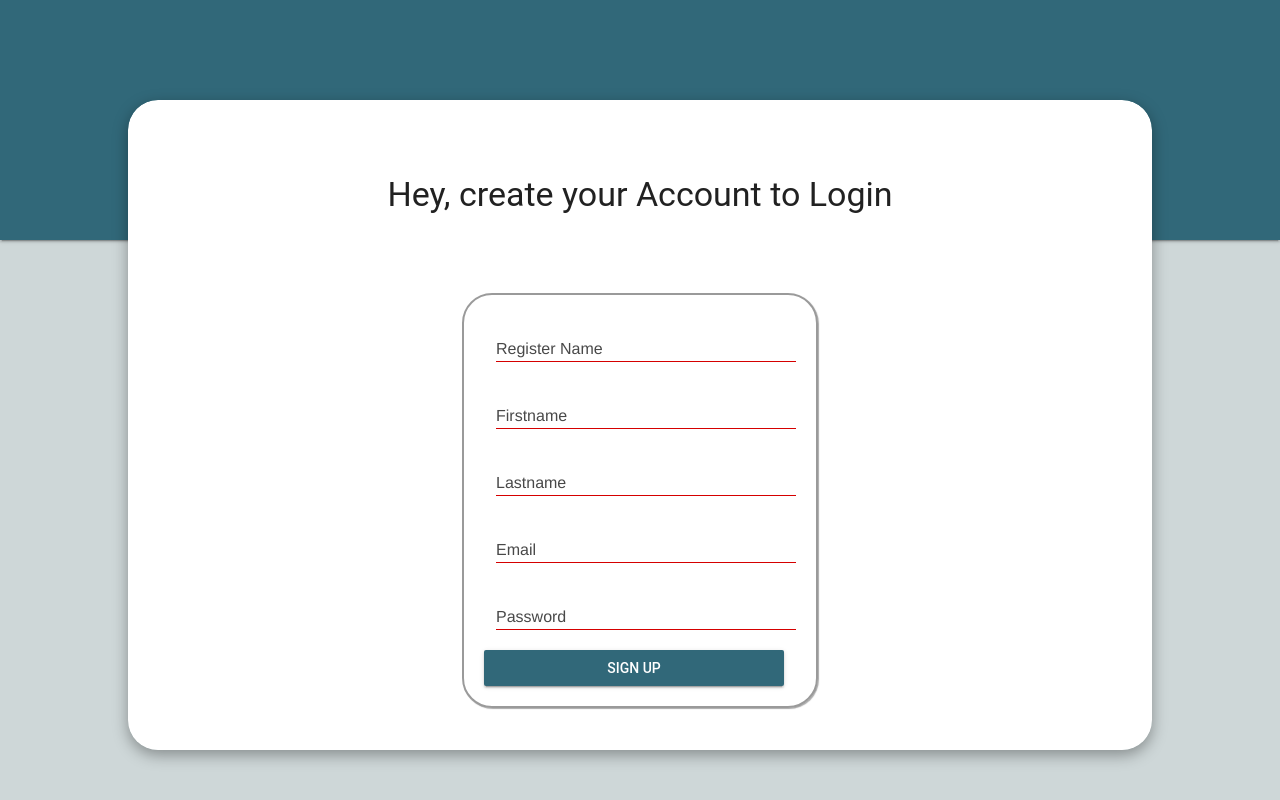
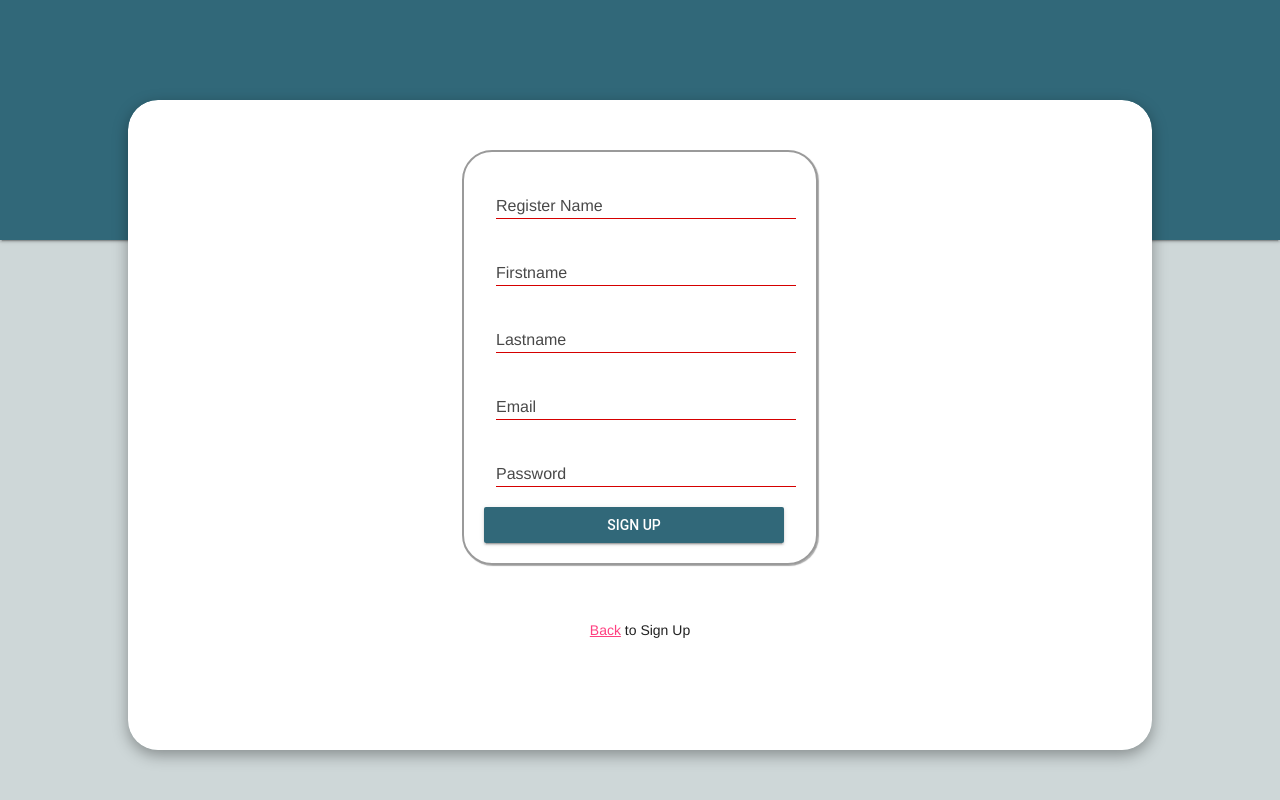
Before and after one commit to KlemensNa/Cjango_chat_app, a Django app: page /register/ in a window 1280 px wide. Run offline with Django 5.2, Linux system fonts and the light colour scheme.

Commit message:
finished V1.0

```diff
--- a/chat/templates/auth/login.html
+++ b/chat/templates/auth/login.html
@@ -26,7 +26,7 @@
             Sign In
         </button>
         {% if wrongPassword %}
-        <p class="red mt-16">username or password not correcr</p>
+        <p class="red mt-16">Username or password not correct</p>
         {% endif %}
     </form>
     <div class="toSignUp">
--- a/chat/templates/logout/logout.html
+++ b/chat/templates/logout/logout.html
@@ -3,7 +3,7 @@
 <div class="container logoutContainer">
     <h2>You have been logged out</h2>
     <div class="logoutLink">
-        <div>
+        <div class="logoutText">
             <a href="/login">Back</a> to Sign Up
         </div>
     </div>
--- a/chat/templates/register/register.html
+++ b/chat/templates/register/register.html
@@ -3,7 +3,6 @@
 
 
 <div class="container">
-    <h3>Hey, create your Account to Login</h1>
 
 {% if accountAllreadyExists %}
     <div>
--- a/chat/views.py
+++ b/chat/views.py
@@ -58,8 +58,8 @@
         else:
             # boolean für if_Abfrage im login.html
             # redirect as variable for the next url --> given to the hidden input
-            return render(request, 'auth/login.html', {'wrongPassword': True, 'redirect': redirect})
-    return render(request, 'auth/login.html', {'redirect': redirect})
+            return render(request, 'auth/login.html', {'wrongPassword': True, 'Greeting' : True, 'redirect': redirect})
+    return render(request, 'auth/login.html', {'redirect': redirect, 'Greeting' : True, 'SignIn' : False})
 
 def register(request):
     redirect = request.GET.get('next')
@@ -75,8 +75,8 @@
         #     # boolean für if_Abfrage im login.html
         #     # redirect as variable for the next url --> given to the hidden input
         #     return render(request, 'auth/register.html', {'accountAllreadyExists': True, 'redirect': redirect})
-    return render(request, 'register/register.html', {'redirect': redirect})
+    return render(request, 'register/register.html', {'redirect': redirect, 'Greeting' : False, 'SignIn' : True})
 
 def logoutUser(request):
     logout(request)
-    return render(request, 'logout/logout.html')
+    return render(request, 'logout/logout.html', {'Greeting' : False, 'SignIn' : False})
--- a/static/css/style.css
+++ b/static/css/style.css
@@ -76,6 +76,11 @@
 
 .mdl-textfield__label {
     color: rgba(0, 0, 0, 0.719)
+}
+
+.logoutText{
+    font-size: 24px;
+    font-weight: 500;
 }
 
 @media(max-width: 1000px){
@@ -404,6 +409,7 @@
     }
 
     .onlyWhenResponsiv{
+        font-size: 32px !important;
         display: flex;
     }
 
--- a/templates/base.html
+++ b/templates/base.html
@@ -17,10 +17,19 @@
 <body>
     <div class="mdl-layout mdl-js-layout mdl-layout--fixed-header">
         <header class="mdl-layout__header">
-                <!-- Title -->
-                <span class="mdl-layout-title onlyWhenResponsiv">
-                    Welcome to this One-Room-Chat-App
-                </span>
+            {% if Greeting %}
+            <!-- Title -->
+            <span class="mdl-layout-title onlyWhenResponsiv">
+                Welcome to this One-Room-Chat-App
+            </span>
+            {% endif %}
+
+            {% if SignIn %}
+            <!-- Title -->
+            <span class="mdl-layout-title onlyWhenResponsiv">
+                Sign in to be part of this revolutionize ChatApp
+            </span>
+            {% endif %}
         </header>
         <main class="mdl-layout__content">
             <div class="page-content">
```
Also changed, not shown: static/js/script.js (deleted, +0 -15 lines), db.sqlite3.
